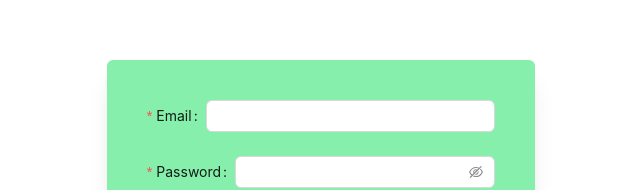
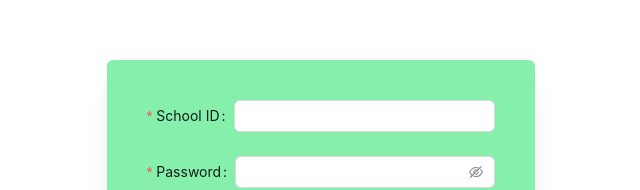
Before and after one commit to SidLD/teacher_tracker_front, a React (Create React App) app: page /login in a window 1280 px wide. Shown: the part 209-399 px from the top of the page, without its empty margins (319-959 px from the left). Built offline with nearby package versions, Linux system fonts and the light colour scheme.

Commit message:
fix schoolID

```diff
--- a/src/pages/Login/index.jsx
+++ b/src/pages/Login/index.jsx
@@ -9,7 +9,7 @@ const Login = () => {
 
     const handleSubmit = async(e) => {
       const payload = {
-        email: e.email,
+        schoolId: e.schoolId,
         password: e.password,
       };
       try {
--- a/src/pages/Login/view.jsx
+++ b/src/pages/Login/view.jsx
@@ -17,7 +17,7 @@ const LoginView = () => {
                 }
                 onFinish={handleSubmit}
             >
-                <Form.Item label="Email" name="email"
+                <Form.Item label="School ID" name="schoolId"
                     rules={
                         [{
                                 required: true,
--- a/src/pages/MasterList/index.jsx
+++ b/src/pages/MasterList/index.jsx
@@ -3,6 +3,7 @@ import { PageContext } from '../../lib/PageContext'
 import { MasterListView } from './view'
 import { getCategory, getUser, getUserStatus, getUsers } from '../../lib/api'
 import { Button } from 'antd'
+import { auth } from '../../lib/services'
 
 export const MasterList = () => {
   const [users, setUsers] = useState([])
@@ -58,7 +59,7 @@ export const MasterList = () => {
     try {
       const result = await getUsers(
           {
-            role: "student",
+            role: auth.role === "superadmin" ? "admin" : "student",
             currentStatus: currentStatus,
             search: query,
             start,
```
